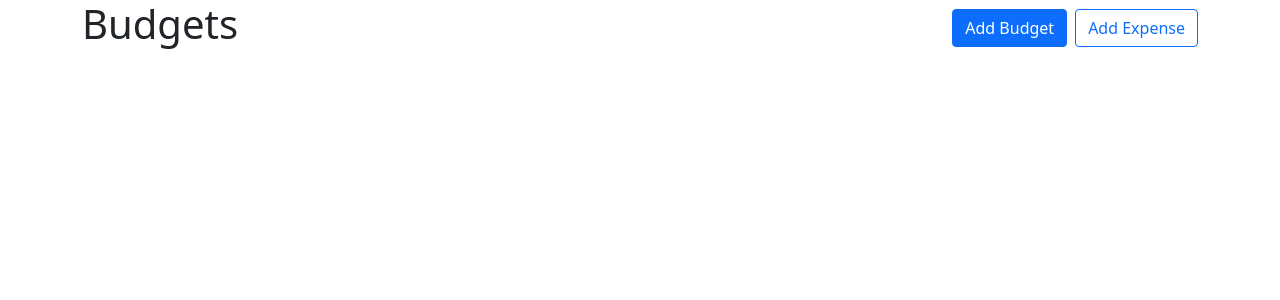
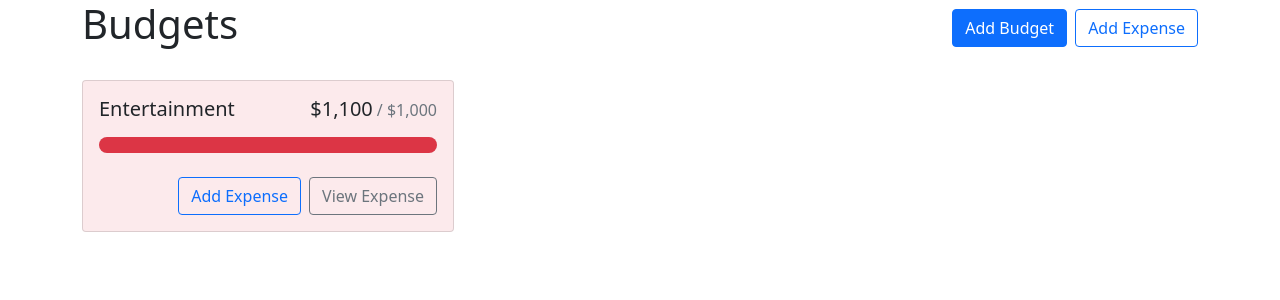
Before and after one commit to iremgozudok/budget-app, a React (Create React App) app: page / in a window 1280 px wide. Shown: the top 300 px of the page. Built offline with nearby package versions, Linux system fonts and the light colour scheme.

Commit message:
budget card componentleri oluşturuldu

```diff
--- a/src/App.js
+++ b/src/App.js
@@ -1,5 +1,6 @@
 import { Button, Stack } from "react-bootstrap";
 import Container from "react-bootstrap/Container";
+import BudgetCard from "./components/BudgetCard";
 
 function App() {
   return (
@@ -16,7 +17,14 @@
           grid: "1fr",
           alignItems: "flex-start",
         }}
-      ></div>
+      >
+        <BudgetCard
+          name="Entertainment"
+          gray
+          amount={1100}
+          max={1000}
+        ></BudgetCard>
+      </div>
     </Container>
   );
 }
--- /dev/null
+++ b/src/components/BudgetCard.js
@@ -0,0 +1,46 @@
+import { Card, ProgressBar, Stack, Button } from "react-bootstrap";
+import { currencyFormatter } from "../utils";
+
+export default function BudgetCard({ name, amount, max, gray }) {
+  const classNames = [];
+  if (amount > max) {
+    classNames.push("bg-danger", "bg-opacity-10");
+  } else if (gray) {
+    classNames.push("bg-light");
+  }
+  return (
+    <Card className={classNames.join(" ")}>
+      <Card.Body>
+        <Card.Title className="d-flex justify-content-between align-items-baseline fw-normal mb-3">
+          <div className="me-2">{name}</div>
+          <div className="d-flex align-items-baseline">
+            {currencyFormatter.format(amount)}
+            <span className="text-muted fs-6 ms-1">
+              / {currencyFormatter.format(max)}
+            </span>
+          </div>
+        </Card.Title>
+        <ProgressBar
+          className="rounded-pill"
+          variant={getProgressBarVariant(amount, max)}
+          min={0}
+          max={max}
+          now={amount}
+        />
+        <Stack direction="horizontal" gap="2" className="mt-4">
+          <Button variant="outline-primary" className="ms-auto">
+            Add Expense
+          </Button>
+          <Button variant="outline-secondary">View Expense</Button>
+        </Stack>
+      </Card.Body>
+    </Card>
+  );
+}
+
+function getProgressBarVariant(amount, max) {
+  const ratio = amount / max;
+  if (ratio < 0.5) return "primary";
+  if (ratio < 0.75) return "warning";
+  return "danger";
+}
--- /dev/null
+++ b/src/utils.js
@@ -0,0 +1,5 @@
+export const currencyFormatter = new Intl.NumberFormat(undefined, {
+    currency: "usd",
+    style: "currency",
+    minimumFractionDigits: 0
+})
```
